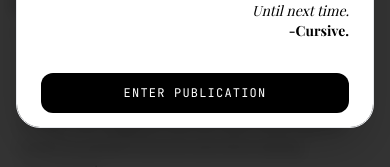
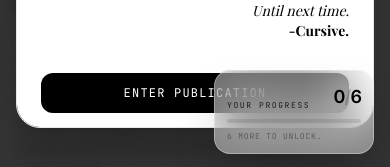
Before and after one commit to shreyaspksharma-rgb/cursive, a React (Vite) app: page / in a window 390 px wide. Shown: the part 674-841 px from the top of the page. Built offline with nearby package versions, Linux system fonts and the light colour scheme; a web font is replaced by a local one.

Commit message:
feat: Add floating progress widget
Introduces a persistent, animated widget displaying game progress. This widget is visible on both mobile and desktop, providing users with a constant overview of their completion status and encouraging further engagement.

```diff
--- a/src/App.tsx
+++ b/src/App.tsx
@@ -323,6 +323,34 @@ export default function App() {
         </AnimatePresence>
       </main>
 
+      {/* Floating Progress Widget (Mobile/Desktop) */}
+      <motion.div
+        initial={{ opacity: 0, x: 20 }}
+        animate={{ opacity: 1, x: 0 }}
+        className="fixed bottom-4 right-4 md:bottom-8 md:right-8 z-[60]"
+      >
+        <div className="bg-white/40 backdrop-blur-xl border border-white/30 p-3 md:p-4 shadow-2xl rounded-2xl w-40 md:w-52">
+          <div className="flex justify-between items-end mb-2 md:mb-3">
+            <p className="micro-label !opacity-100 text-ink/80 !text-[8px] md:!text-[10px]">Your Progress</p>
+            <p className="text-lg md:text-xl font-bold tracking-tighter text-ink">
+              {completedGames.length}<span className="opacity-20">/</span>{ARTICLES.length}
+            </p>
+          </div>
+          <div className="h-1 w-full bg-ink/10 rounded-full overflow-hidden">
+            <motion.div
+              className="h-full bg-ink"
+              initial={{ width: 0 }}
+              animate={{ width: `${(completedGames.length / ARTICLES.length) * 100}%` }}
+            />
+          </div>
+          <p className="mt-2 md:mt-3 text-[8px] md:text-[9px] font-mono uppercase tracking-widest text-ink/40 leading-tight">
+            {isAllCompleted
+              ? "All puzzles solved."
+              : `${ARTICLES.length - completedGames.length} more to unlock.`}
+          </p>
+        </div>
+      </motion.div>
+
       <footer className="border-t border-line bg-white py-6">
         <div className="max-w-7xl mx-auto px-4">
           <div className="grid grid-cols-1 md:grid-cols-2 lg:grid-cols-4 gap-8 mb-4">
```
